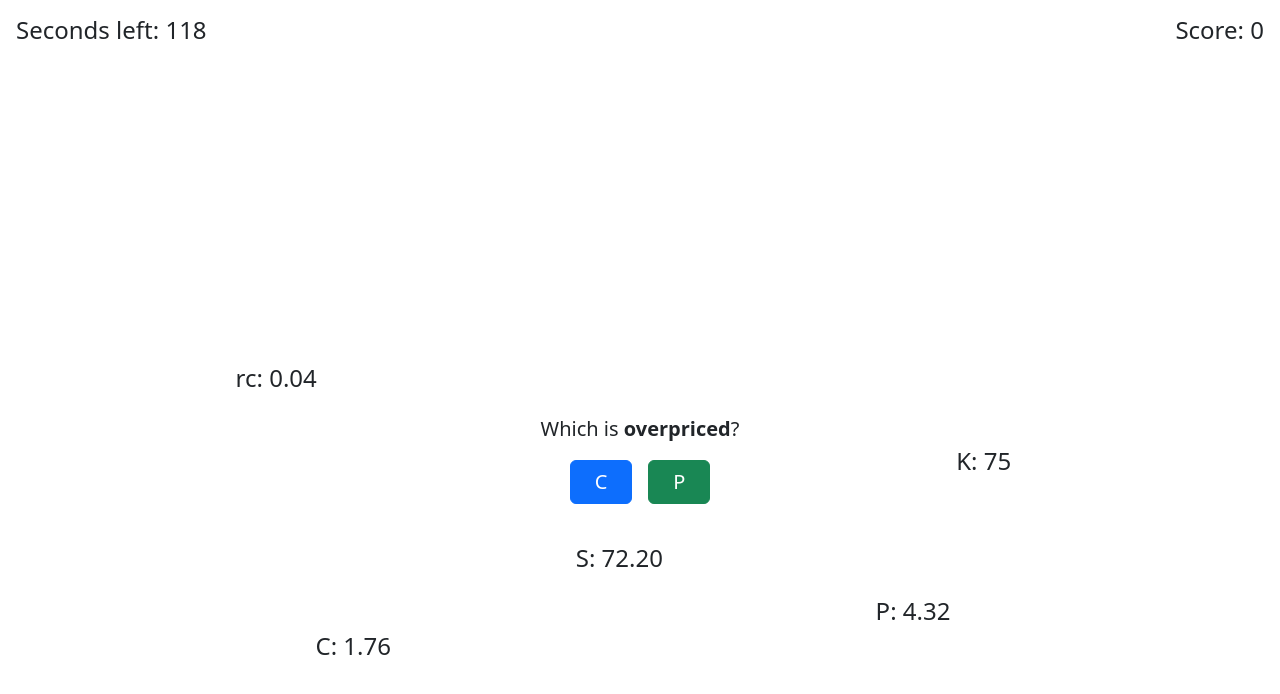
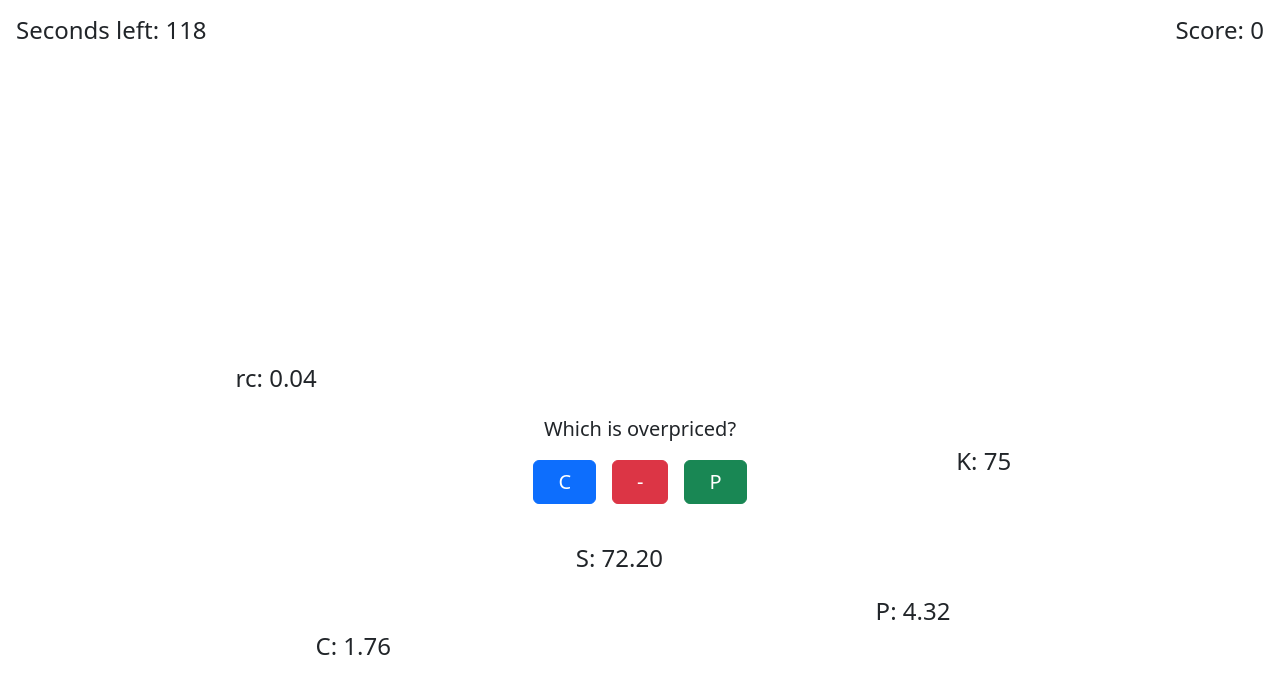
Before and after one commit to rghotra/Parity-Games, a React (Vite) app: page /arbitrage_zetamac in a window 1280 px wide. Both pictures are taken after a click on the input "Start". Shown: the top 694 px of the page. Built offline with nearby package versions, Linux system fonts and the light colour scheme.

Commit message:
neither mispriced

```diff
--- a/src/ArbitrageZetamac.jsx
+++ b/src/ArbitrageZetamac.jsx
@@ -155,18 +155,24 @@ function PCPMispricingGame({ duration, questions, changeSettings, randomizePosit
     const noiseFactor = 1 + gaussianNoise();
     const noisyPutValue = round(putValue * noiseFactor);
     const parityCall = round(stockValue - strikeValue + noisyPutValue + rcValue);
-    const diff = callValue - parityCall;
-
-    const isCallOverpriced = diff > 0;
-
-    const isAskingForUnderpriced = Math.random() < 0.5;
-    const mispricingDirection = isAskingForUnderpriced ? 'under' : 'over';
+    const callRounded = round(callValue);
+    const parityRounded = round(parityCall);
 
     let correctAnswer;
-    if (isCallOverpriced) {
-      correctAnswer = isAskingForUnderpriced ? 'P' : 'C';
+    let mispricingDirection = '';
+
+    if (callRounded === parityRounded) {
+      correctAnswer = '-';
     } else {
-      correctAnswer = isAskingForUnderpriced ? 'C' : 'P';
+      const isCallOverpriced = callRounded > parityRounded;
+      const isAskingForUnderpriced = Math.random() < 0.5;
+      mispricingDirection = isAskingForUnderpriced ? 'under' : 'over';
+
+      if (isCallOverpriced) {
+        correctAnswer = isAskingForUnderpriced ? 'P' : 'C';
+      } else {
+        correctAnswer = isAskingForUnderpriced ? 'C' : 'P';
+      }
     }
 
     const labels = [
@@ -259,21 +265,16 @@ function PCPMispricingGame({ duration, questions, changeSettings, randomizePosit
         {/* Question */}
         <div className="position-absolute top-50 start-50 translate-middle text-center" style={{ zIndex: 10 }}>
           <p style={{ fontSize: 20 }}>
-            Which is <strong>{state.mispricingDirection}priced</strong>?
+            {state.correctAnswer === '-' ? "Are both correctly priced?" : `Which is ${state.mispricingDirection}priced?`}
           </p>
           <div className="d-flex gap-3 justify-content-center mt-2">
-            <button
-              className="btn btn-primary px-4"
-              style={{ fontSize: 20 }}
-              onClick={() => handleAnswer('C')}
-            >
+            <button className="btn btn-primary px-4" style={{ fontSize: 20 }} onClick={() => handleAnswer('C')}>
               C
             </button>
-            <button
-              className="btn btn-success px-4"
-              style={{ fontSize: 20 }}
-              onClick={() => handleAnswer('P')}
-            >
+            <button className="btn btn-danger px-4" style={{ fontSize: 20 }} onClick={() => handleAnswer('-')}>
+              -
+            </button>
+            <button className="btn btn-success px-4" style={{ fontSize: 20 }} onClick={() => handleAnswer('P')}>
               P
             </button>
           </div>
```
